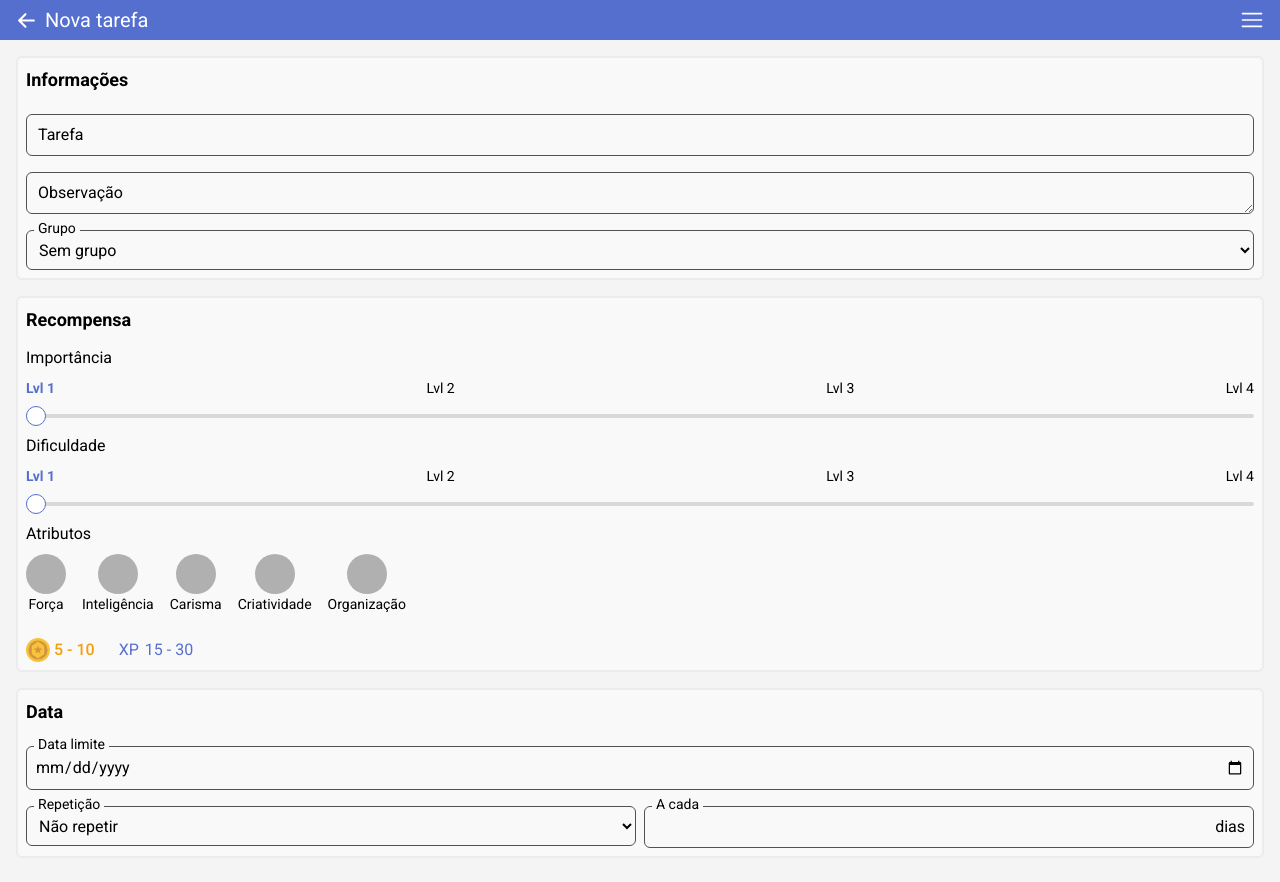
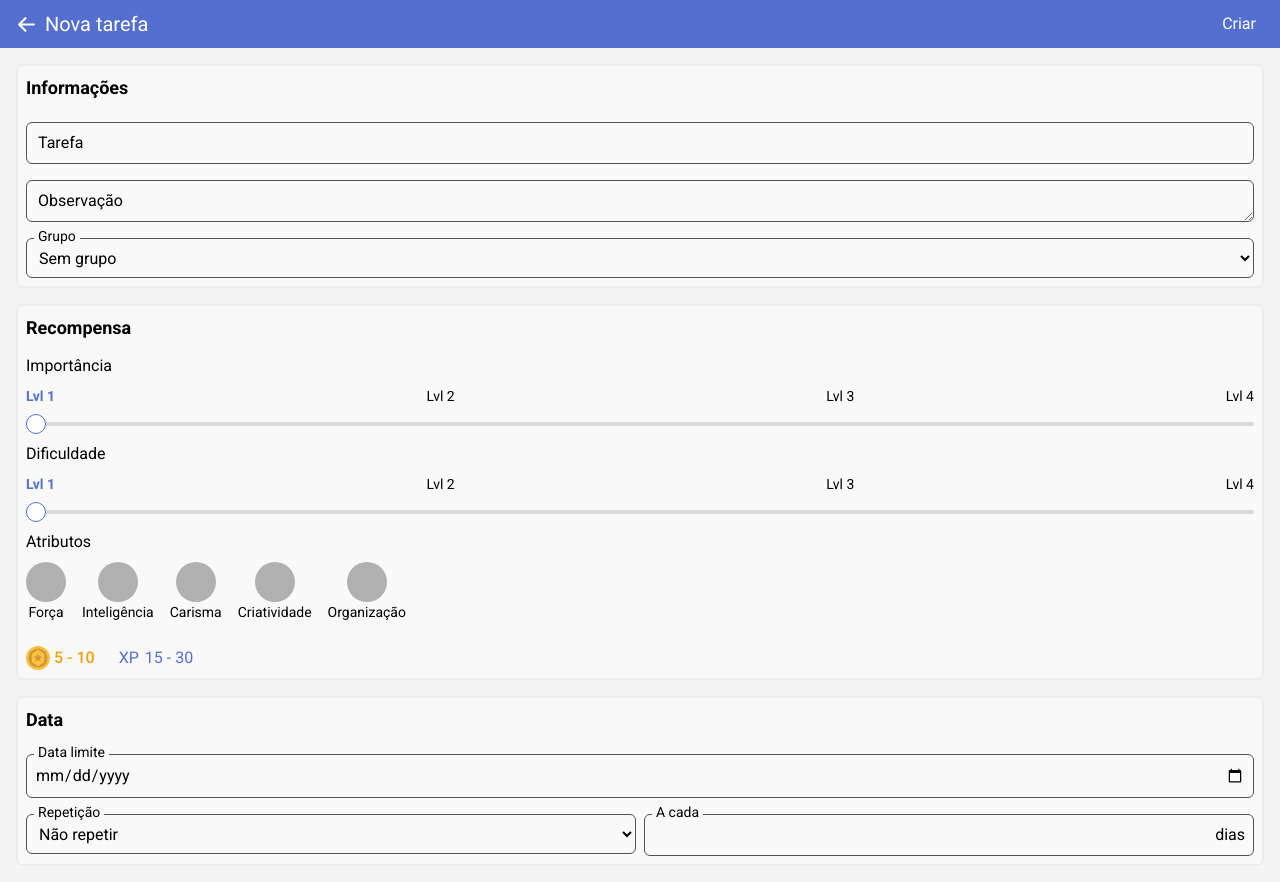
Before and after one commit to GuiPiangers/my-adventure-list, a Next.js app: page /newtask in a window 1280 px wide. Built offline with nearby package versions, Linux system fonts and the light colour scheme; grey boxes are pictures that could not be loaded.

Commit message:
Update header

```diff
--- a/src/app/newtask/page.tsx
+++ b/src/app/newtask/page.tsx
@@ -1,7 +1,6 @@
 "use client";
 
 import { HiArrowLeft } from "react-icons/hi";
-import { RxHamburgerMenu } from "react-icons/rx";
 import { useRouter } from "next/navigation";
 import Input from "@/components/form/Input";
 import TextArea from "@/components/form/TextArea";
@@ -17,17 +16,17 @@ export default function Page() {
 
   return (
     <>
-      <header className="flex items-center justify-between gap-2 bg-primary px-4 py-1.5 text-white">
+      <header className="fixed z-50 flex w-full items-center justify-between gap-2 bg-primary px-4 py-1.5 text-white">
         <div className="flex items-center gap-2">
           <HiArrowLeft size={21} onClick={router.back} />
           <h1 className="text-xl">Nova tarefa</h1>
         </div>
-        <button>
-          <RxHamburgerMenu size={24} />
+        <button className="top-0 px-2 py-1.5 focus:outline-primary">
+          Criar
         </button>
       </header>
 
-      <main className="space-y-4 p-4">
+      <form className="space-y-4 p-4 pt-16">
         <div className="flex flex-col gap-2 rounded-md border-2 border-light-400 bg-light-100 p-2">
           <h2 className="mb-1 text-lg font-semibold">Informações</h2>
 
@@ -82,7 +81,7 @@ export default function Page() {
             </InputStyle>
           </div>
         </div>
-      </main>
+      </form>
     </>
   );
 }
```
